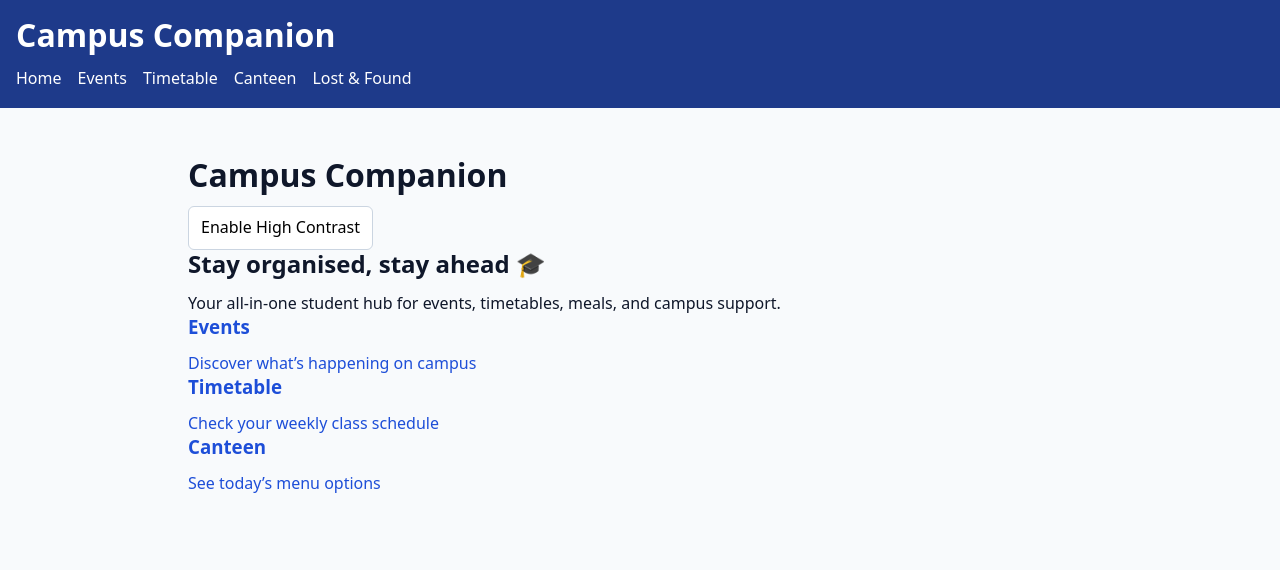
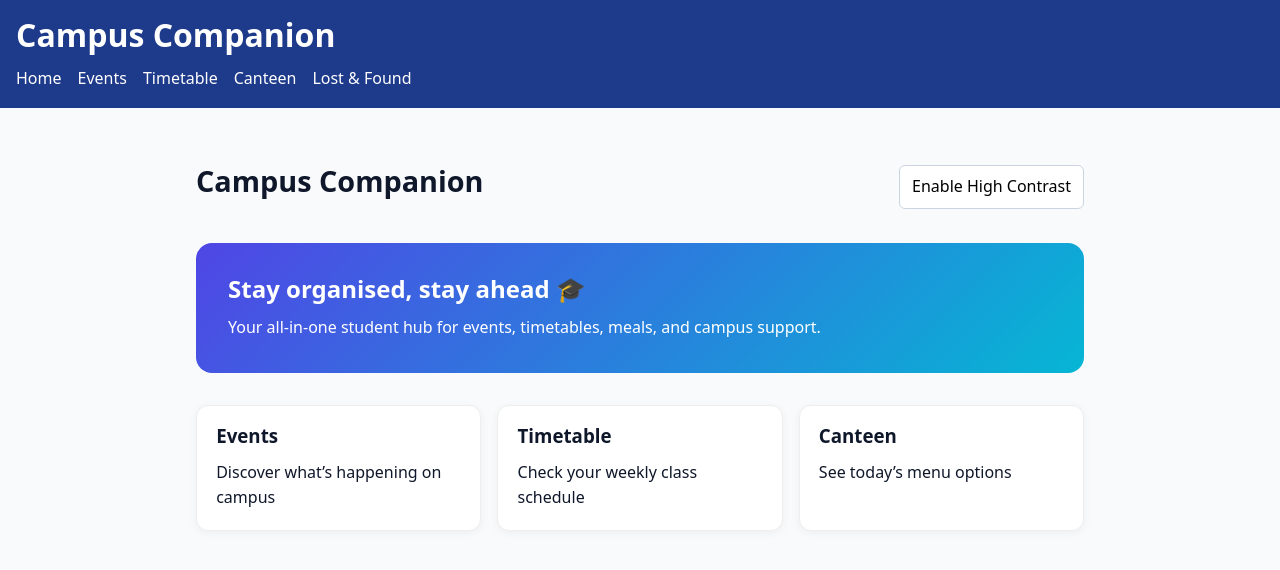
Before and after one commit to Adam28102006/NOE-CA3, a Next.js app: page / in a window 1280 px wide. Shown: the top 570 px of the page. Built offline with nearby package versions, Linux system fonts and the light colour scheme.

Commit message:
Refactor global styles and add new components
Added new styles for page layout and components.

```diff
--- a/styles/globals.css
+++ b/styles/globals.css
@@ -109,3 +109,53 @@ button:hover {
   opacity: 0.4;
   text-align: center;
 }
+
+.page {
+  padding: 2rem;
+  max-width: 1000px;
+  margin: 0 auto;
+  font-family: system-ui, sans-serif;
+}
+
+.topBar {
+  display: flex;
+  justify-content: space-between;
+  align-items: center;
+  margin-bottom: 2rem;
+}
+
+.title {
+  font-size: 1.8rem;
+  font-weight: 700;
+}
+
+.hero {
+  background: linear-gradient(135deg, #4f46e5, #06b6d4);
+  color: white;
+  padding: 2rem;
+  border-radius: 16px;
+  margin-bottom: 2rem;
+}
+
+.grid {
+  display: grid;
+  grid-template-columns: repeat(auto-fit, minmax(220px, 1fr));
+  gap: 1rem;
+}
+
+.card {
+  display: block;
+  padding: 1.2rem;
+  border-radius: 12px;
+  background: white;
+  border: 1px solid #eee;
+  text-decoration: none;
+  color: inherit;
+  transition: transform 0.15s ease, box-shadow 0.15s ease;
+  box-shadow: 0 2px 10px rgba(0,0,0,0.05);
+}
+
+.card:hover {
+  transform: translateY(-4px);
+  box-shadow: 0 6px 20px rgba(0,0,0,0.1);
+}
```
